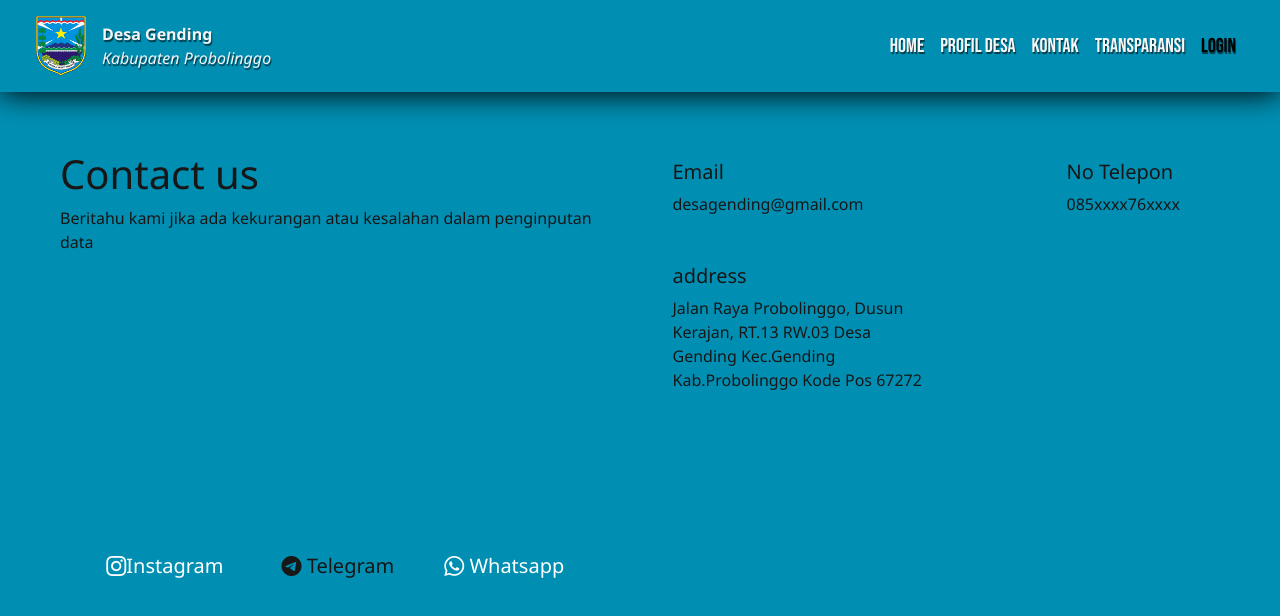
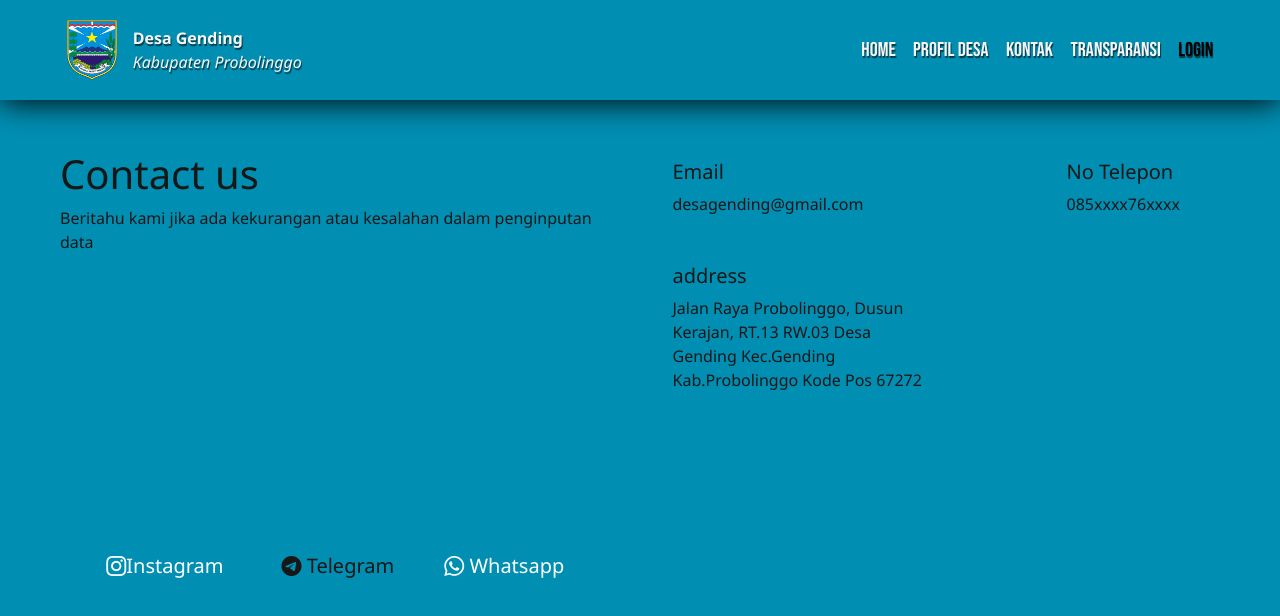
Before and after one commit to cahya8623/Aplikasi-visualisasi-Anggaran-Desa, a Next.js app: page /Kontak in a window 1280 px wide. Shown: the top 616 px of the page. Built offline with nearby package versions, Linux system fonts and the light colour scheme.

Commit message:
done part-14

```diff
--- a/src/component/Navbar.tsx
+++ b/src/component/Navbar.tsx
@@ -4,8 +4,8 @@ import Link from "next/link";
 
 export default function Navbar() {
   return (
-    <div className="navbar navbar-expand-md vw-100 px-4 py-3">
-      <div className="container-fluid">
+    <div className="navbar  vw-100 px-4 py-3">
+      <div className="d-flex p-1 justify-content-around container-fluid">
         {/* Logo dan Nama Desa */}
         <div className="d-flex align-items-center">
           <Link href="/">
@@ -17,25 +17,8 @@ export default function Navbar() {
           </div>
         </div>
 
-        {/* Tombol hamburger di layar kecil */}
-        <button
-          className="navbar-toggler"
-          type="button"
-          data-bs-toggle="collapse"
-          data-bs-target="#navbarMenu"
-          aria-controls="navbarMenu"
-          aria-expanded="false"
-          aria-label="Toggle navigation"
-        >
-          <span className="navbar-toggler-icon"></span>
-        </button>
-
-        {/* Menu navigasi */}
-        <div
-          className="collapse navbar-collapse justify-content-end"
-          id="navbarMenu"
-        >
-          <ul className="navbar-nav fs-5 text-center">
+        <div style={{ width: "30vw", marginLeft: "450px" }}>
+          <ul className="d-flex justify-content-between m-0 fs-5 text-center">
             <li className="nav-item">
               <Link href="/" className="nav-link nav-font">
                 Home
--- a/src/styles/globals.css
+++ b/src/styles/globals.css
@@ -30,6 +30,7 @@
   box-sizing: border-box;
   padding: 0;
   margin: 0;
+  list-style-type: none;
   /* outline: 1px solid red; */
 }
 .Logout:hover{
```
